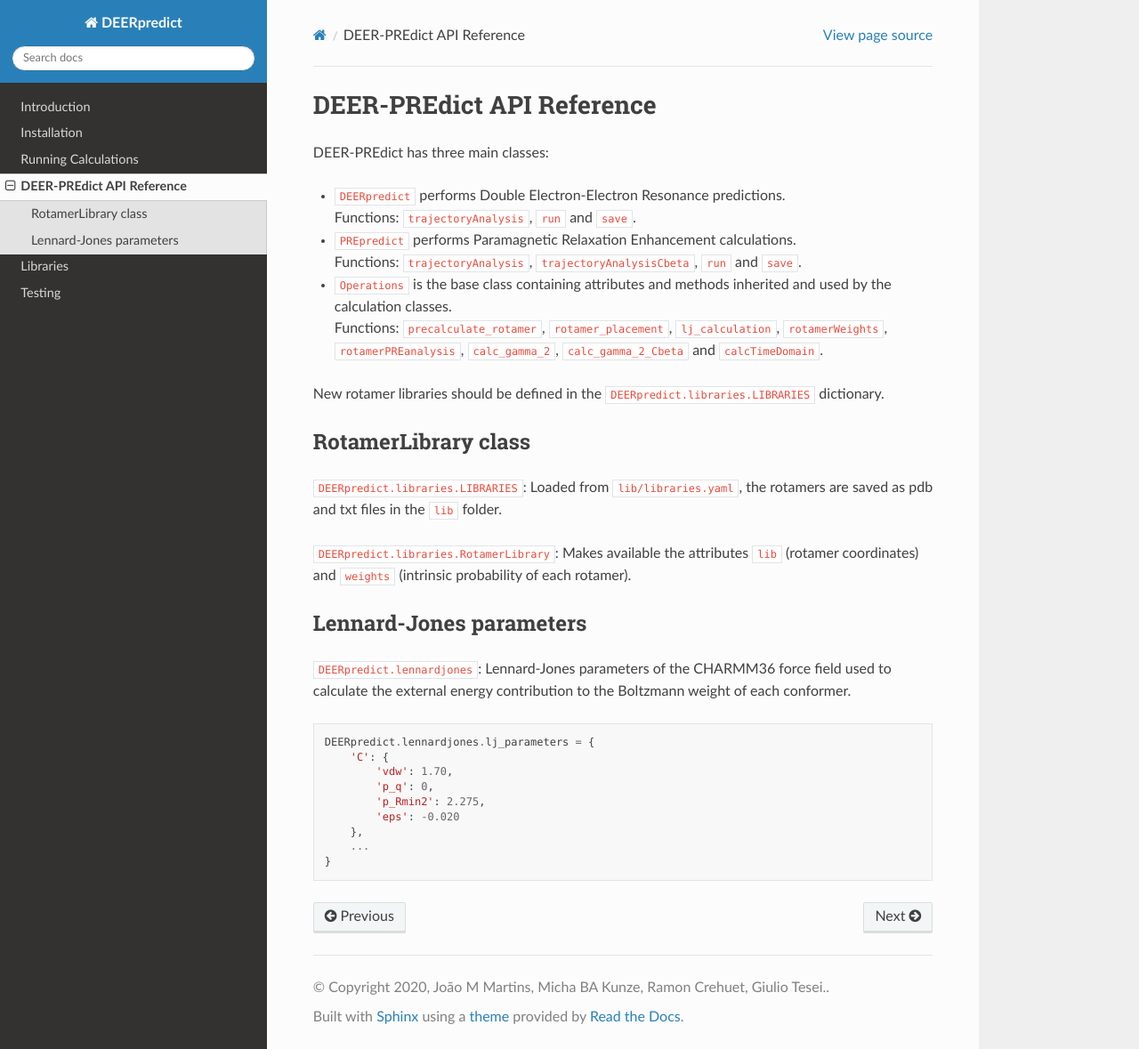
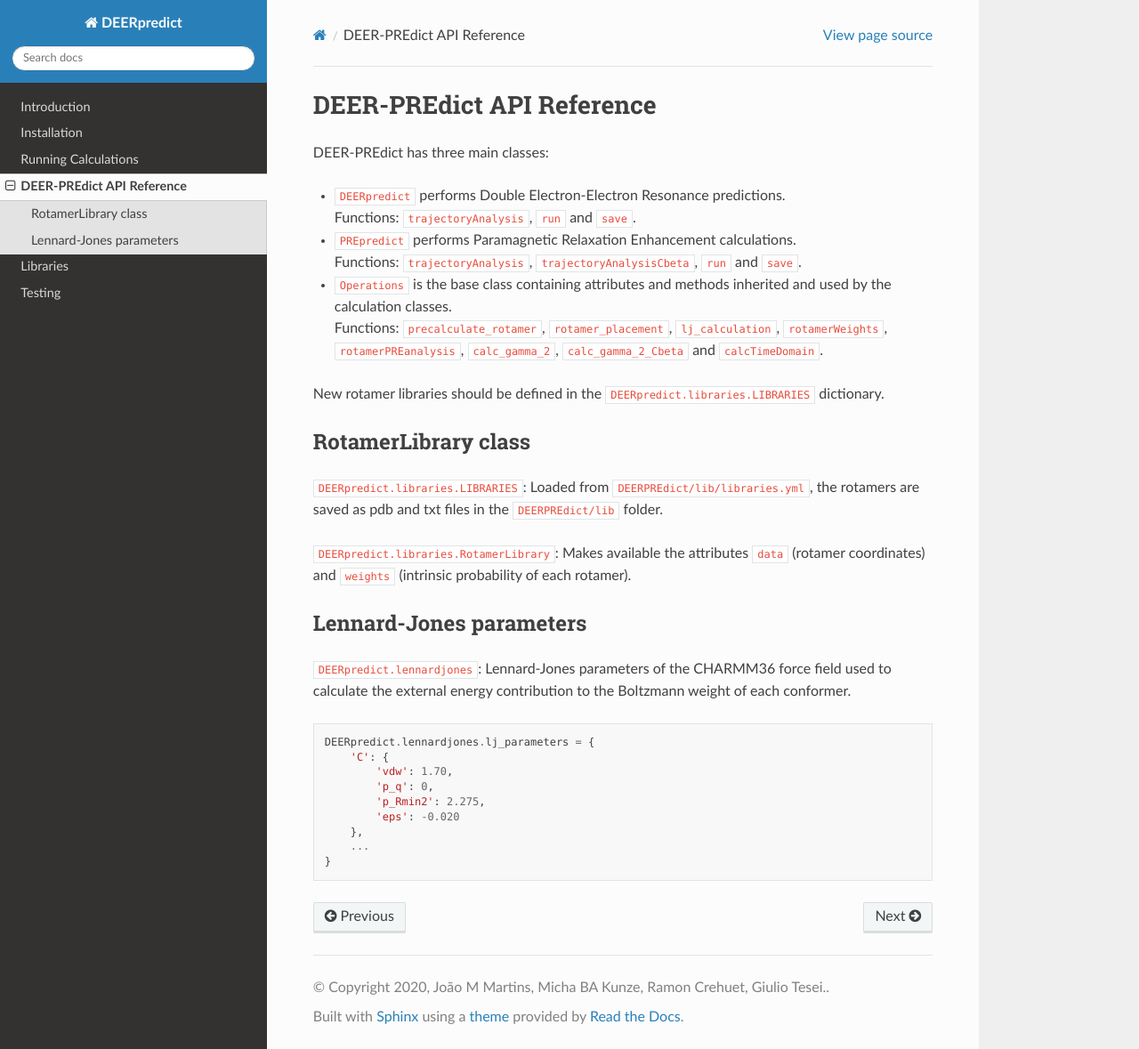
Before and after one commit to KULL-Centre/DEERpredict, a Sphinx documentation site: the page built from docs/_docs/api.md, in a window 1280 px wide and 1179 px high. Shown: the whole window at 89% size. Built offline with Sphinx 7.4.7 and the Read the Docs theme 2.0.0, drawn with Linux system fonts in a browser that asks for light colours.

Commit message:
Move lib

```diff
--- a/docs/_docs/api.md
+++ b/docs/_docs/api.md
@@ -12,9 +12,9 @@ New rotamer libraries should be defined in the `DEERpredict.libraries.LIBRARIES`
 
 ## RotamerLibrary class
 
-`DEERpredict.libraries.LIBRARIES`: Loaded from `lib/libraries.yaml`, the rotamers are saved as pdb and txt files in the `lib` folder.
+`DEERpredict.libraries.LIBRARIES`: Loaded from `DEERPREdict/lib/libraries.yml`, the rotamers are saved as pdb and txt files in the `DEERPREdict/lib` folder.
 
-`DEERpredict.libraries.RotamerLibrary`: Makes available the attributes `lib` (rotamer coordinates) and `weights` (intrinsic probability of each rotamer).
+`DEERpredict.libraries.RotamerLibrary`: Makes available the attributes `data` (rotamer coordinates) and `weights` (intrinsic probability of each rotamer).
 
 ## Lennard-Jones parameters
 
```
Also changed, not shown: docs/_docs/libraries.md (+1 -1 lines), 12 other files.
